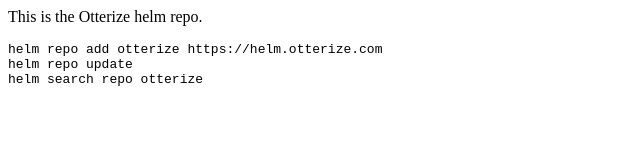
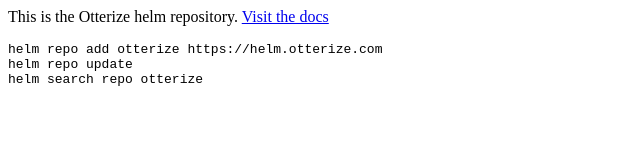
Before and after one commit to otterize/helm-charts, a plain HTML site: page index.html in a window 1280 px wide. Shown: the whole page, without its empty margins (0-640 px from the left). Drawn offline with Linux system fonts and the light colour scheme.

Commit message:
Update index.html

```diff
--- a/index.html
+++ b/index.html
@@ -1,5 +1,5 @@
 <p>
-  This is the Otterize helm repo.
+  This is the Otterize helm repository. <a href="https://docs.otterize.com">Visit the docs</a>
 </p>
 <code>
   helm repo add otterize https://helm.otterize.com
```
